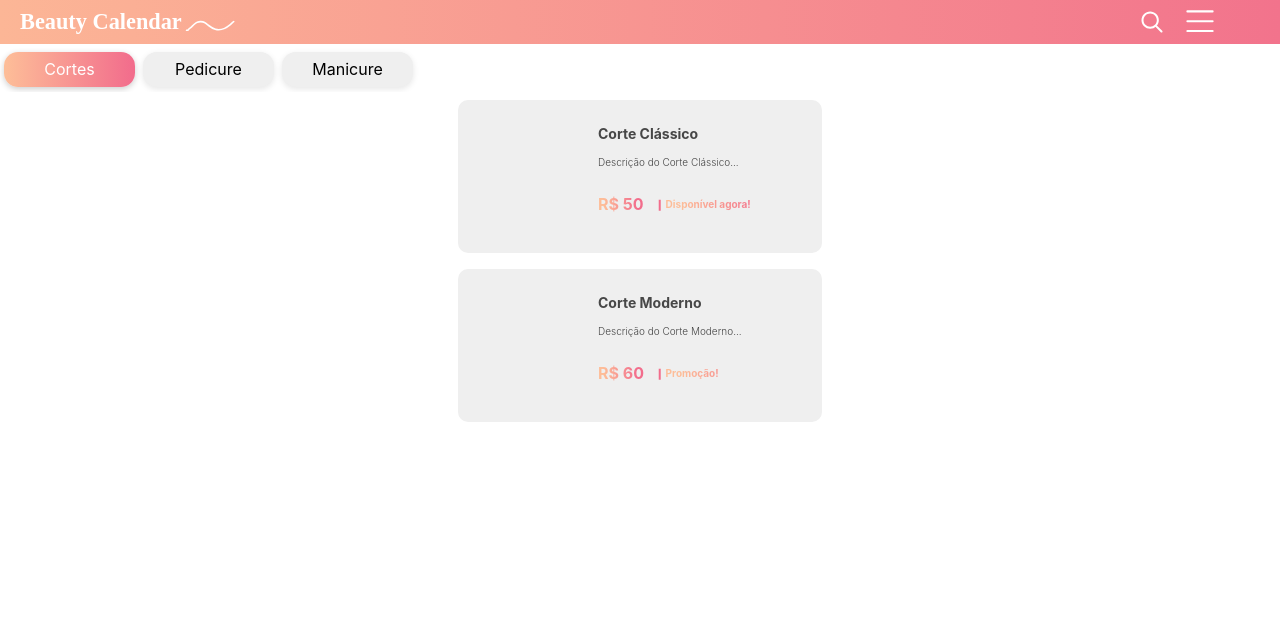
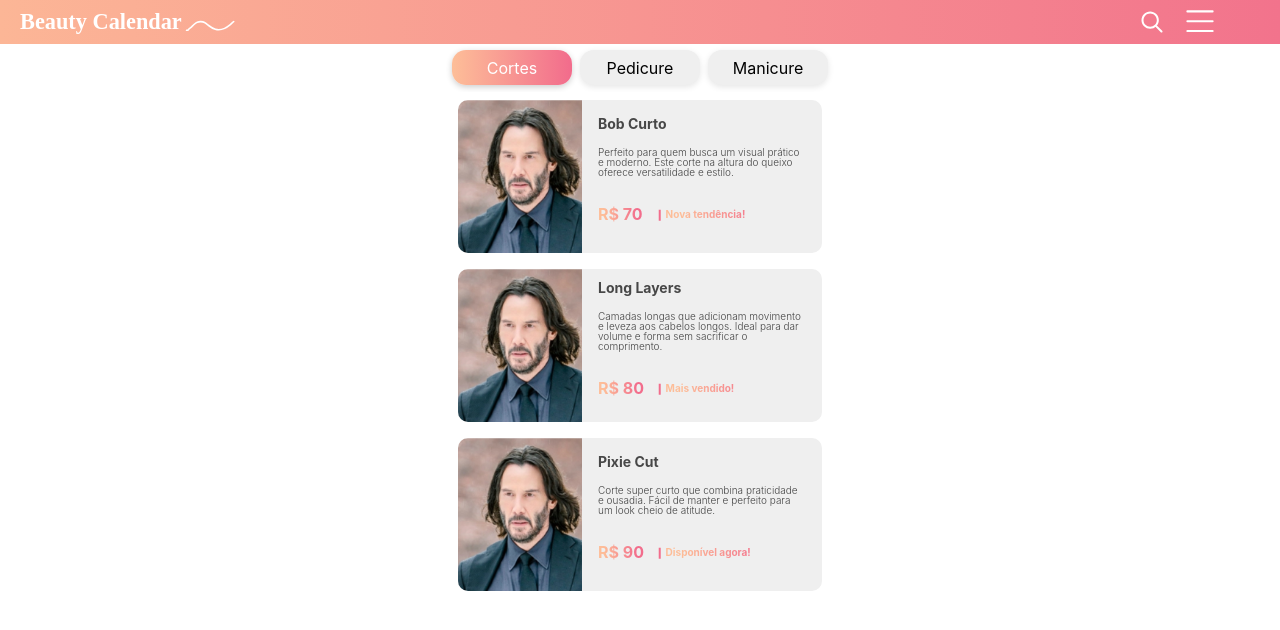
Before and after one commit to HenriqueBenur/BeautyCalendar_web, a React (Vite) app: page / in a window 1280 px wide. Shown: the top 630 px of the page. Built offline with nearby package versions, Linux system fonts and the light colour scheme.

Commit message:
Update May 6th 1:08AM, Added routing functionality for service cards

```diff
--- a/src/components/CarouselMenu.css
+++ b/src/components/CarouselMenu.css
@@ -7,13 +7,15 @@
   display: flex;
   overflow-x: scroll;
   width: 100vw;
-  height: 5.0947867vh;
-  padding-top: 8px;
+  height: 6.042654vh;
   background-color: #FFFFFF;
   flex: none;
   flex-grow: 0;
-  padding-left: 4px;
-  padding-right: 4px;
+  padding-left: 2.0512821vw;
+  padding-right: 2.0512821vw;
+  justify-content: center;
+  align-items: center;
+
 
   /* Hide scrollbar for IE, Edge and Firefox */
   -ms-overflow-style: none;  /* IE and Edge */
@@ -24,7 +26,6 @@
   display: none;
 }
 .Bubble-active {
-  /* Bubble1 */
 
   /* Auto layout */
   display: flex;
@@ -34,7 +35,7 @@
   margin-left: 4px;
   margin-right: 4px;
 
-  width: 131px;
+  width: 120px;
   height: 35px;
 
   /* aa */
@@ -59,10 +60,9 @@
   margin-left: 4px;
   margin-right: 4px;
 
+  width: 120px;
+  height: 35px;
 
-
-  width: 131px;
-  height: 35px;
 
   background: #EFEFEF;
   box-shadow: 0px 2px 6px rgba(0, 0, 0, 0.1);
--- a/src/components/CarouselMenu.tsx
+++ b/src/components/CarouselMenu.tsx
@@ -4,6 +4,7 @@ import ServiceCardList from './ServiceCardList';
 
 const CarouselMenu = () => {
   const [activeId, setActiveId] = useState(1);
+  console.log("Defined ID: ",activeId);
 
   const services = [
     { id: 1, name: 'Cortes' },
--- a/src/components/ServiceCardList.css
+++ b/src/components/ServiceCardList.css
@@ -7,7 +7,7 @@
     gap: 16px;
   }
 
-  .serviceCard {
+  #serviceCard {
     display: flex;
     flex-direction: row;
     justify-content: center;
@@ -17,13 +17,37 @@
     border-radius: 10px;
   }
 
-  .SideImg {
+  #sideImg {
     width: 124px;
     height: 153px;
     background-size: cover; /* Ajusta a imagem para cobrir o espaço */
     border-top-left-radius: 10px;
     border-bottom-left-radius: 10px;
   }
+
+  /*Service card images*/
+  .SideImg1a {
+    background-image: url(./assets/image_1a.png);
+  }
+  .SideImg1b {
+    background-image: url(./assets/image_1a.png);
+  }
+  .SideImg1c {
+    background-image: url(./assets/image_1a.png);
+  }
+  .SideImg2a {
+    background-image: url(./assets/image_1a.png);
+  }
+  .SideImg2b {
+    background-image: url(./assets/image_1a.png);
+  }
+  .SideImg3a {
+    background-image: url(./assets/image_1a.png);
+  }
+  .SideImg3b {
+    background-image: url(./assets/image_1a.png);
+  }
+
 
   .info {
     display: flex;
--- a/src/components/ServiceCardList.tsx
+++ b/src/components/ServiceCardList.tsx
@@ -1,4 +1,5 @@
 import React from 'react';
+import { useNavigate } from 'react-router-dom';
 import './ServiceCardList.css';
 
 interface Service {
@@ -20,8 +21,9 @@ interface ServiceCardListProps {
 const ServiceCardList = ({ activeId }: ServiceCardListProps) => {
   const serviceData: ServiceData = {
     1: [
-      { id: '1a', title: 'Corte Clássico', description: 'Descrição do Corte Clássico...', price: 'R$ 50', offer: 'Disponível agora!' },
-      { id: '1b', title: 'Corte Moderno', description: 'Descrição do Corte Moderno...', price: 'R$ 60', offer: 'Promoção!' }
+      { id: '1a', title: 'Bob Curto', description: 'Perfeito para quem busca um visual prático e moderno. Este corte na altura do queixo oferece versatilidade e estilo.', price: 'R$ 70', offer: 'Nova tendência!' },
+      { id: '1b', title: 'Long Layers', description: 'Camadas longas que adicionam movimento e leveza aos cabelos longos. Ideal para dar volume e forma sem sacrificar o comprimento.', price: 'R$ 80', offer: 'Mais vendido!' },
+      { id: '1c', title: 'Pixie Cut', description: 'Corte super curto que combina praticidade e ousadia. Fácil de manter e perfeito para um look cheio de atitude.', price: 'R$ 90', offer: 'Disponível agora!' }
     ],
     2: [
       { id: '2a', title: 'Pedicure Simples', description: 'Descrição da Pedicure Simples...', price: 'R$ 30', offer: 'Novo!' },
@@ -33,18 +35,20 @@ const ServiceCardList = ({ activeId }: ServiceCardListProps) => {
     ],
   };
 
+  const navigate = useNavigate();
   const services = serviceData[activeId] || [];
 
   // Função para manipular o clique em um card
   const handleCardClick = (id: string) => {
-    console.log("Clicado:", id); // Substitua isso pelo que você precisa fazer no clique
+    // Navega para a página de detalhes do serviço
+    navigate(`/service/${id}`);
   };
 
   return (
     <div className="serviceCardList">
       {services.map(service => (
-        <div key={service.id} className="serviceCard" onClick={() => handleCardClick(service.id)}>
-          <div className="SideImg" style={{ backgroundImage: `/assets/image-${service.id}.png)` }}></div>
+        <div id="serviceCard" key={service.id} className= {`Service${service.id}`} onClick={() => handleCardClick(service.id)}>
+          <div className={`SideImg${service.id}`} id="sideImg"></div>
           <div className="info">
             <h3>{service.title}</h3>
             <p>{service.description}</p>
--- a/src/components/ServiceDetail.tsx
+++ b/src/components/ServiceDetail.tsx
@@ -1,9 +1,8 @@
-import React, { useEffect, useState } from 'react';
+import React, { useState } from 'react';
 import { useParams, useNavigate } from 'react-router-dom';
 
-// Primeiro, defina um tipo para os detalhes do serviço
 type ServiceType = {
-  id: number;
+  id: string;
   title: string;
   description: string;
   price: string;
@@ -11,46 +10,40 @@ type ServiceType = {
 };
 
 const ServiceDetail: React.FC = () => {
-  const { id } = useParams<{id: any}>();
+  const { id } = useParams<{ id: string }>();
   const navigate = useNavigate();
-  const [service, setService] = useState<ServiceType | null>(null); // Use o tipo definido
 
-  useEffect(() => {
-    fetchServiceById(parseInt(id)).then(data => {
-      setService(data); // Corrigido o tipo aqui
-    }).catch(error => {
-      console.error('Erro ao buscar detalhes do serviço:', error);
-      navigate('/'); // Redireciona em caso de erro
-    });
-  }, [id, navigate]);
+  // Dados mockados diretamente no estado
+  const mockData: { [key: string]: ServiceType } = {
+    '1a': { id: '1a', title: 'Bob Curto', description: 'Descrição do Bob Curto...', price: 'R$70', offer: 'Nova tendência!' },
+    '1b': { id: '1b', title: 'Long Layers', description: 'Descrição do Long Layers...', price: 'R$80', offer: 'Mais vendido!' },
+    '1c': { id: '1c', title: 'Pixie Cut', description: 'Descrição do Pixie Cut...', price: 'R$90', offer: 'Disponível agora!' },
+    '2a': { id: '2a', title: 'Pedicure Simples', description: 'Descrição da Pedicure Simples...', price: 'R$30', offer: 'Novo!' },
+    '2b': { id: '2b', title: 'Pedicure Completa', description: 'Descrição da Pedicure Completa...', price: 'R$45', offer: 'Últimos lugares!' },
+    '3a': { id: '3a', title: 'Manicure Básica', description: 'Descrição da Manicure Básica...', price: 'R$25', offer: 'Disponível!' },
+    '3b': { id: '3b', title: 'Manicure Francesinha', description: 'Descrição da Manicure Francesinha...', price: 'R$35', offer: 'Promoção especial!' }
+  };
+
+  // Garantir que 'id' sempre será uma string, usando coalescência nula com uma chave padrão ou tratamento para 'undefined'
+  const safeId = id ?? 'defaultKey';
+  const service = mockData[safeId];
 
   const goBack = () => {
     navigate('/');
   };
 
   if (!service) {
-    return <p>Carregando detalhes do serviço...</p>;
+    return <p>Detalhes do serviço não encontrados ou carregando...</p>;
   }
 
   return (
     <div>
       <h1>Detalhes do Serviço {service.title}</h1>
       <p>{service.description}</p>
+      <p>Preço: {service.price} - Oferta: {service.offer}</p>
       <button onClick={goBack}>Voltar para a página principal</button>
     </div>
   );
 };
 
 export default ServiceDetail;
-
-// Corrigir o tipo de serviceId para ser number
-async function fetchServiceById(serviceId: number): Promise<ServiceType> {
-  // Mock de dados retornados como exemplo
-  return Promise.resolve({
-    id: serviceId,
-    title: 'Corte Estilo John Wick',
-    description: 'Estilo matador impecável... Baba yaga',
-    price: 'R$999,00',
-    offer: 'Ainda essa semana!'
-  });
-}
```
